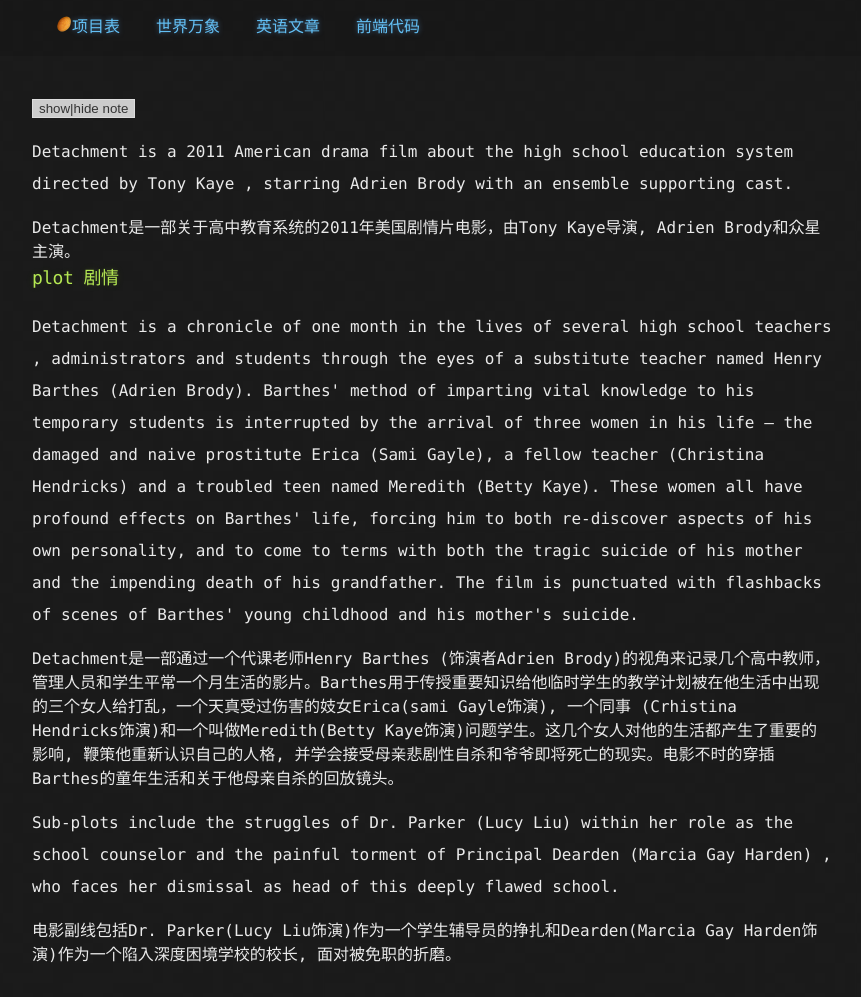
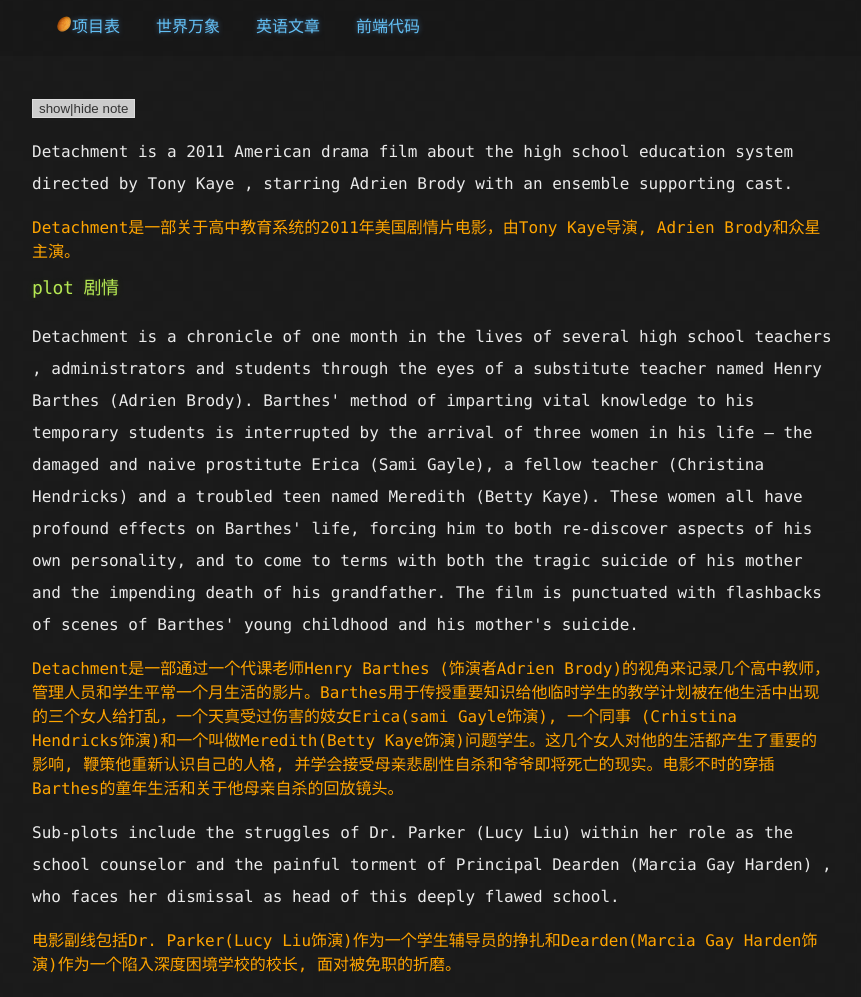
Before and after one commit to vunlin/vunlin.github.io, a Jekyll site: the page setup/Detachment (2011).html, which Jekyll copies as it is, in a window 1280 px wide. Shown: the whole page, without its empty margins (208-1069 px from the left). Built offline with Jekyll 4.4.1, drawn with Linux system fonts in a browser that asks for light colours.

Commit message:
add css for plot translation block

```diff
--- a/assets/css/english.css
+++ b/assets/css/english.css
@@ -130,3 +130,9 @@
     cursor:pointer;
     background-color:#EEE;
 }
+
+/* translation block */
+#plot div {
+    margin-bottom:10px;
+    color:orange;
+}
--- a/setup/english.css
+++ b/setup/english.css
@@ -130,3 +130,9 @@
     cursor:pointer;
     background-color:#EEE;
 }
+
+/* translation block */
+#plot div {
+    margin-bottom:10px;
+    color:orange;
+}
```
